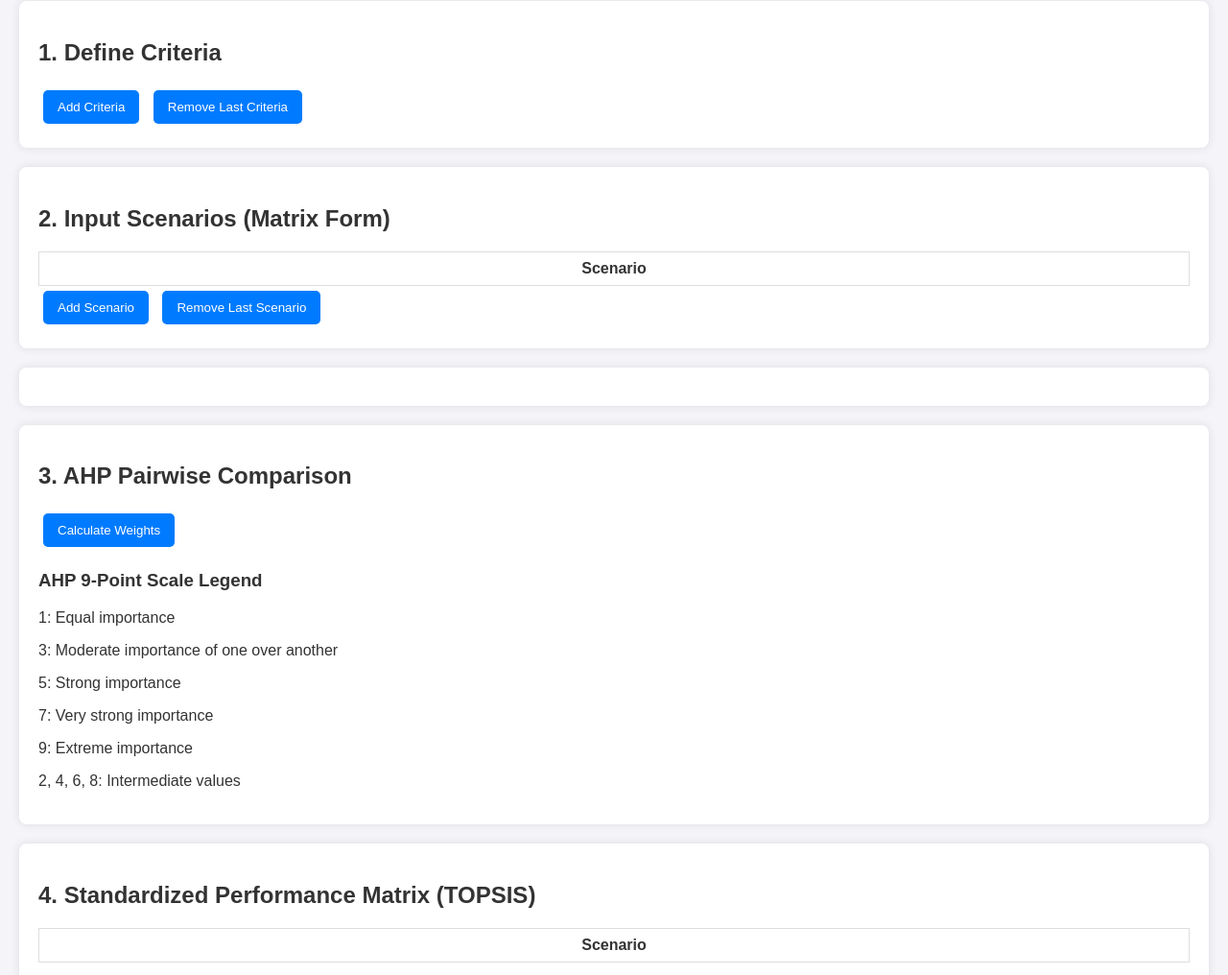
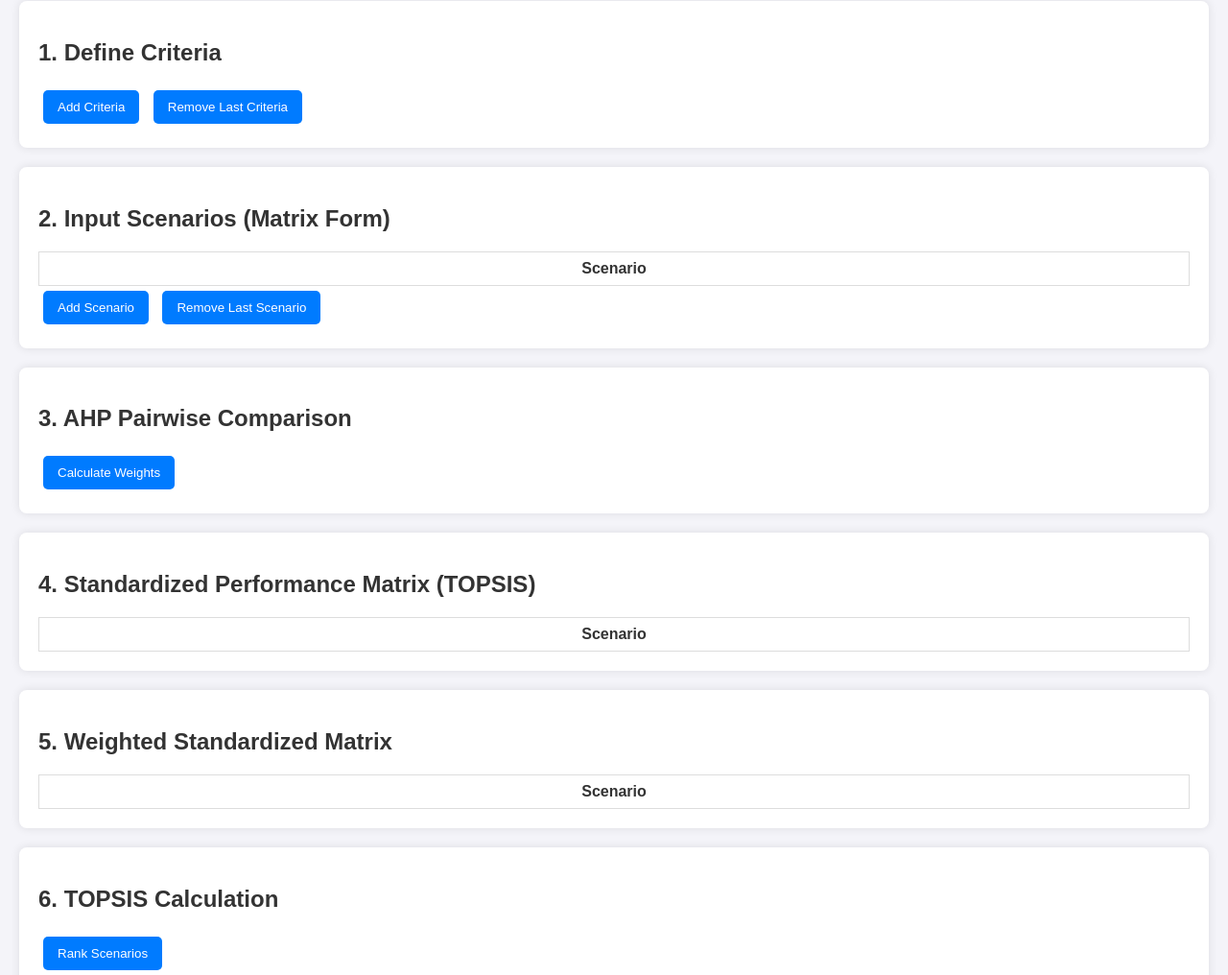
Before and after one commit to BrianvLaar98/TopsisTool, a plain HTML site: page index.html in a window 1280 px wide. Shown: the part 79-1095 px from the top of the page at 96% size. Drawn offline with Linux system fonts and the light colour scheme.

Commit message:
Update index.html

```diff
--- a/index.html
+++ b/index.html
@@ -31,26 +31,10 @@
         <button onclick="removeScenario()">Remove Last Scenario</button>
     </div>
 
-    <div class="input-section" id="min-max-values">
-        <!-- Min and Max values for each criterion will be displayed here -->
-    </div>
-
     <div class="input-section">
         <h2>3. AHP Pairwise Comparison</h2>
         <div id="ahp-comparison"></div>
         <button onclick="calculateAHPWeights()">Calculate Weights</button>
-        <div id="ahp-legend">
-            <h3>AHP 9-Point Scale Legend</h3>
-            <p>1: Equal importance</p>
-            <p>3: Moderate importance of one over another</p>
-            <p>5: Strong importance</p>
-            <p>7: Very strong importance</p>
-            <p>9: Extreme importance</p>
-            <p>2, 4, 6, 8: Intermediate values</p>
-        </div>
-        <div id="ahp-weights">
-            <!-- AHP-derived weights for each criterion will be displayed here -->
-        </div>
     </div>
 
     <div class="input-section">
```
